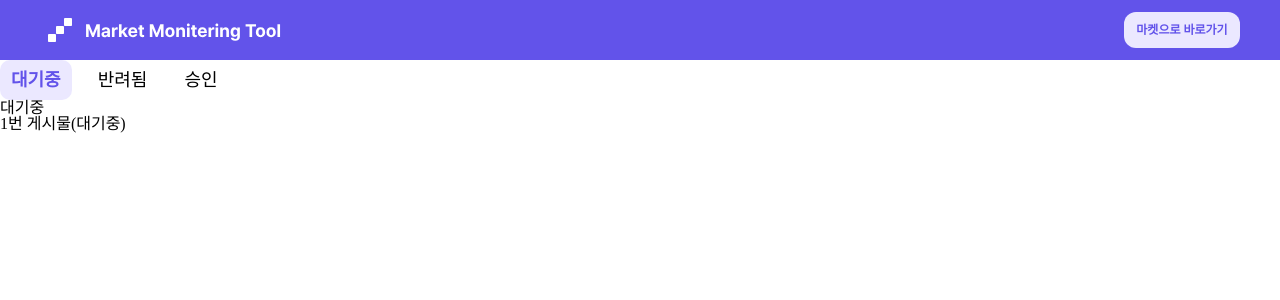
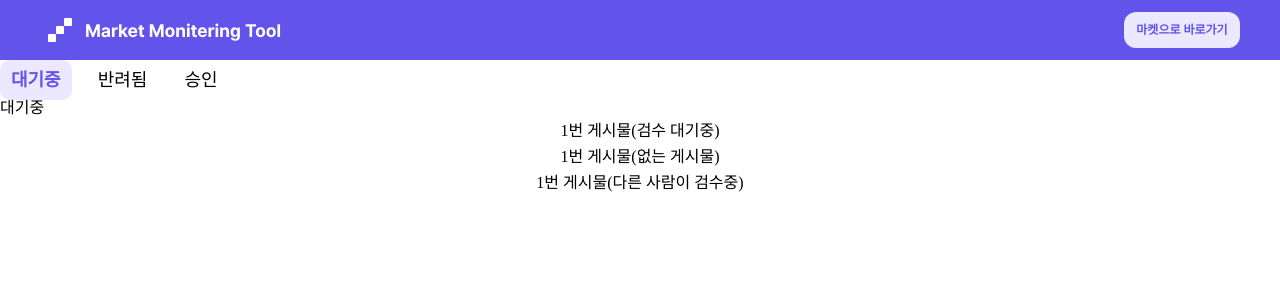
Before and after one commit to StockfolioOfficial/stockcontent-monitor-demo-front, a React (Create React App) app: page /confirm-contents in a window 1280 px wide. Shown: the top 300 px of the page. Built offline with nearby package versions, Linux system fonts and the light colour scheme; a web font is replaced by a local one.

Commit message:
feat:  #33, #34, #35, #36

```diff
--- a/src/App.tsx
+++ b/src/App.tsx
@@ -11,7 +11,7 @@ import ConfirmContentsPage from './pages/ConfirmContents';
 import theme from './styles/theme';
 import GlobalStyle from './styles/globlaStyles';
 import HeaderSection from './components/organisms/HeaderSection';
-import ConfirmContentDetailPage from './pages/ConfirmContents/ConfirmContentDetail';
+import ConfirmContentDetailPage from './pages/ConfirmContentDetail';
 
 export default function App() {
   return (
@@ -24,9 +24,8 @@ export default function App() {
           />
           <Route path="/confirm-contents" element={<Layout />}>
             <Route index element={<ConfirmContentsPage />} />
-            <Route path=":contentId" element={<ConfirmContentDetailPage />} />
             <Route
-              path=":contentId/report"
+              path="/confirm-contents/:contentId/*"
               element={<ConfirmContentDetailPage />}
             />
           </Route>
--- a/src/components/molecules/DetailVideoItem.tsx
+++ b/src/components/molecules/DetailVideoItem.tsx
@@ -1,5 +1,4 @@
 import styled, { css } from 'styled-components';
-import { useState } from 'react';
 import BaseLayoutProps from '../types/BaseLayoutProps';
 import Tag, { TagProps } from '../atoms/texts/Tag';
 import SmallColorDateText, {
--- a/src/components/templates/DetailLayout.tsx
+++ b/src/components/templates/DetailLayout.tsx
@@ -1,5 +1,5 @@
 import styled from 'styled-components';
-import { useLocation } from 'react-router-dom';
+import { useLocation, Route, Routes, Outlet } from 'react-router-dom';
 import DetailVideoItem from '../molecules/DetailVideoItem';
 import {
   translateMainState,
@@ -16,8 +16,6 @@ const DetailDeniedLogLayoutStyled = styled.div`
 `;
 
 export default function DetailLayout({ data }: DetailDeniedLayoutProps) {
-  const { pathname } = useLocation();
-
   return (
     <DetailDeniedLogLayoutStyled>
       <DetailVideoItem
@@ -29,14 +27,18 @@ export default function DetailLayout({ data }: DetailDeniedLayoutProps) {
         descript={data.description}
         tagArray={data.tags}
       />
-      {pathname === '/confirm-contents/1' ? (
-        <DeniedLogLayout
-          state={translateMainState(data.stateLabel)}
-          data={data.denyLogs}
+      <Routes>
+        <Route
+          index
+          element={
+            <DeniedLogLayout
+              state={translateMainState(data.stateLabel)}
+              data={data.denyLogs}
+            />
+          }
         />
-      ) : (
-        <DetailDeniedReasonLayout />
-      )}
+        <Route path="/report" element={<DetailDeniedReasonLayout />} />
+      </Routes>
     </DetailDeniedLogLayoutStyled>
   );
 }
--- a/src/pages/ConfirmContents/ConfirmContentDetail/index.tsx
+++ b/src/pages/ConfirmContentDetail/index.tsx
@@ -1,8 +1,9 @@
-import { useParams, Outlet } from 'react-router-dom';
+import { useParams } from 'react-router-dom';
 import { useEffect, useState } from 'react';
 import axios from 'axios';
-import { DetailDataProps } from '../../../components/types/CommonDataProps';
-import DetailLayout from '../../../components/templates/DetailLayout';
+import { DetailDataProps } from '../../components/types/CommonDataProps';
+import DetailLayout from '../../components/templates/DetailLayout';
+import NotFoundPage from '../notFound';
 
 type Params = {
   contentId: string;
@@ -44,10 +45,5 @@ export default function ConfirmContentDetailPage() {
       });
   }, [contentId]);
 
-  return (
-    <>
-      {data && <DetailLayout data={data} />}
-      <Outlet />
-    </>
-  );
+  return data ? <DetailLayout data={data} /> : <NotFoundPage />;
 }
--- a/src/pages/ConfirmContents/index.tsx
+++ b/src/pages/ConfirmContents/index.tsx
@@ -4,10 +4,11 @@ import useConfirmContentsParams, {
 } from '../../hooks/pathParams/useConfirmContentsParams';
 import HStackLayout from '../../components/atoms/layouts/HStackLayout';
 import MainTab from '../../components/molecules/MainTab';
-import { Link } from 'react-router-dom';
+import { useNavigate } from 'react-router-dom';
 
 export default function ConfirmContentsPage() {
   const { type, setType } = useConfirmContentsParams();
+  const navigate = useNavigate();
 
   //todo refactor
   const mainTabType: ConfirmContentsType[] = ['대기중', '반려됨', '승인'];
@@ -27,7 +28,27 @@ export default function ConfirmContentsPage() {
     <VStackLayout>
       <HStackLayout>{mainTabType.map(renderTypeButton)}</HStackLayout>
       <h1>{type}</h1>
-      <Link to="/confirm-contents/1">1번 게시물(대기중)</Link>
+      <button
+        onClick={() => {
+          navigate('1');
+        }}
+      >
+        1번 게시물(검수 대기중)
+      </button>
+      <button
+        onClick={() => {
+          navigate('2');
+        }}
+      >
+        1번 게시물(없는 게시물)
+      </button>
+      <button
+        onClick={() => {
+          navigate('3');
+        }}
+      >
+        1번 게시물(다른 사람이 검수중)
+      </button>
     </VStackLayout>
   );
 }
--- /dev/null
+++ b/src/pages/notFound/index.tsx
@@ -0,0 +1,5 @@
+import * as React from 'react';
+
+export default function NotFoundPage() {
+  return <h1>존재하지 않는 게시글 입니다</h1>;
+}
```
